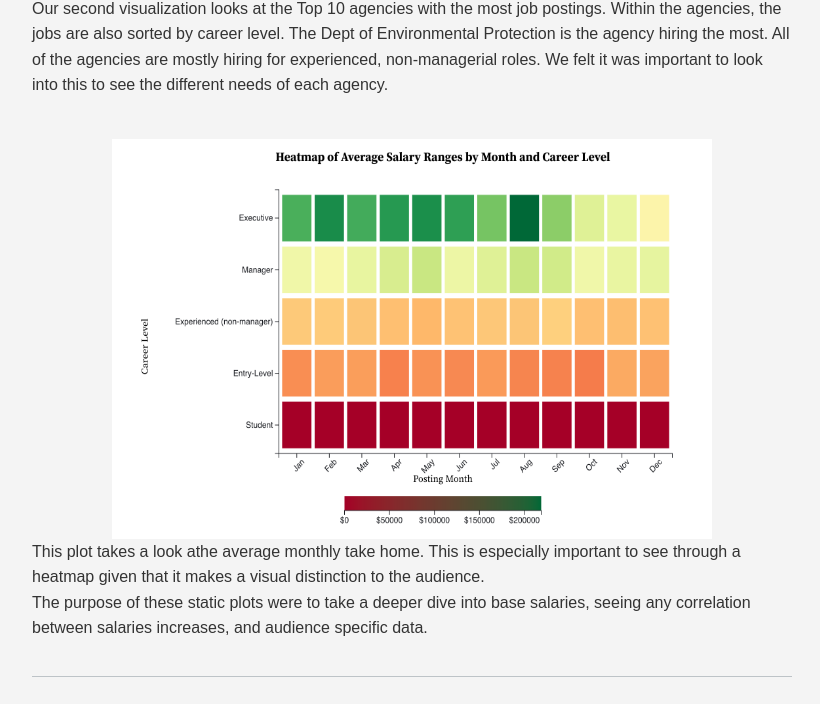
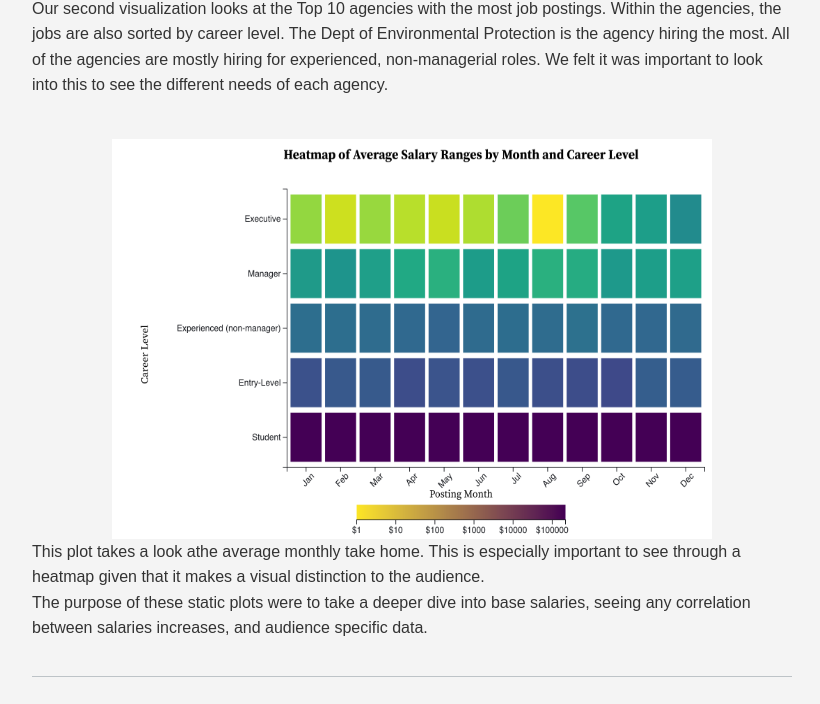
Before and after one commit to swanson-abi/DS4200, a React app: page public/index.html in a window 1280 px wide. Shown: the part 2015-2719 px from the top of the page, without its empty margins (228-1048 px from the left). Built offline with nearby package versions, Linux system fonts and the light colour scheme.

Commit message:
change heatmap colors

```diff
--- a/public/index.html
+++ b/public/index.html
@@ -82,7 +82,7 @@
             All of the agencies are mostly hiring for experienced, non-managerial roles. We felt it was important to
             look into this to see the different needs of each agency.</p>
         <br />
-        <img id="sep" src="static_four.png" alt="Third static plot">
+        <img id="sep" src="heat.png" alt="Third static plot">
         <p>This plot takes a look athe average monthly take
             home. This is
             especially important to see through a heatmap given that it makes a visual distinction to the
```
Also changed, not shown: public/heat.png (added).
